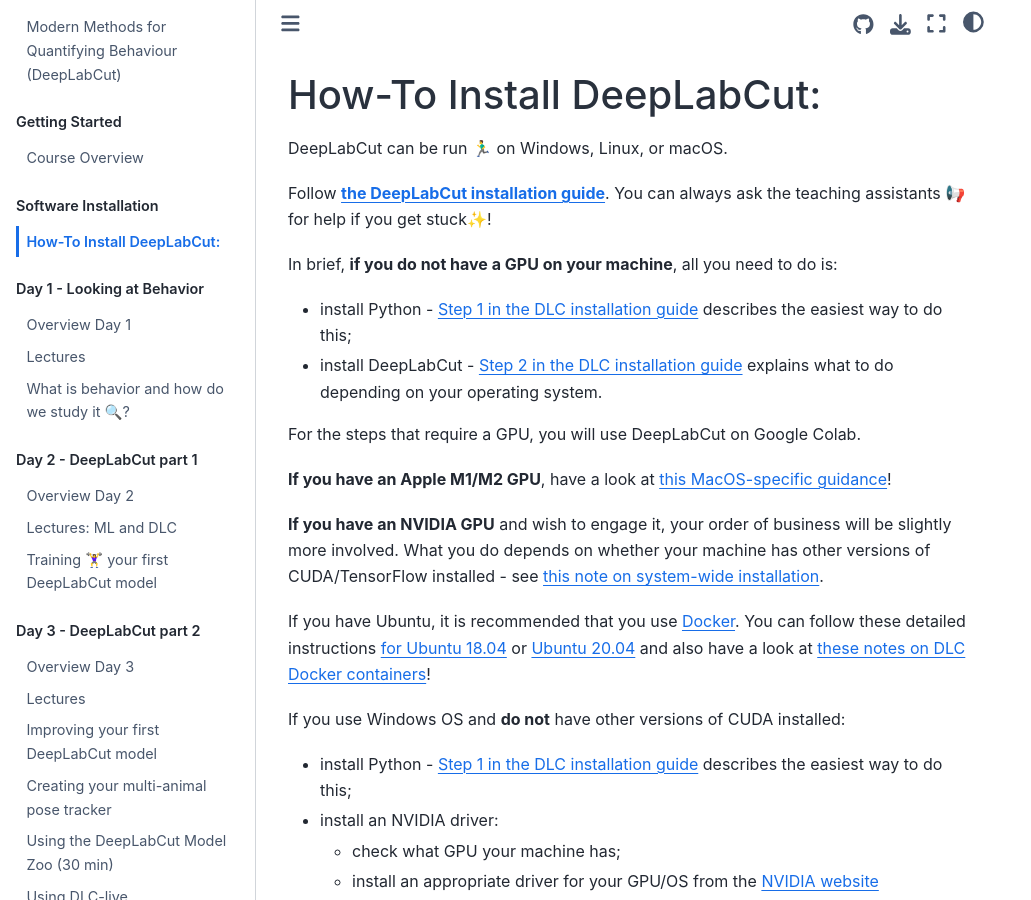
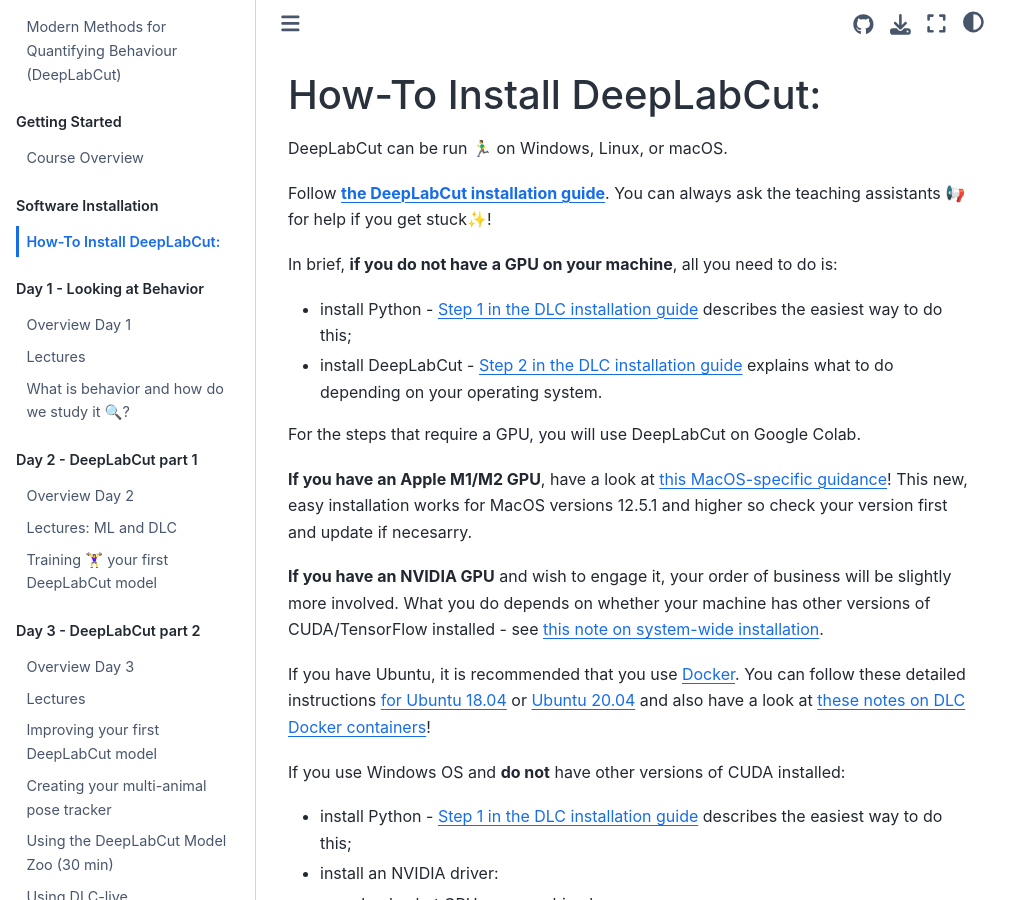
Before and after one commit to AlexEMG/DLC-Cajal-Course, a Jupyter Book: the page built from content/installation.md, in a window 1280 px wide and 900 px high. Shown: the whole window, without its empty margins (0-1031 px from the left). Built offline with Jupyter Book 1.0.4 settings and Sphinx 7.4.7 and the Sphinx Book theme 1.1.4, drawn with Linux system fonts in a browser that asks for light colours.

Commit message:
Update installation.md
Clarification for MacOS version on M1/2 machines for new installation procedure

```diff
--- a/content/installation.md
+++ b/content/installation.md
@@ -11,7 +11,7 @@ In brief, **if you do not have a GPU on your machine**, all you need to do is:
 
 For the steps that require a GPU, you will use DeepLabCut on Google Colab.
 
-**If you have an Apple M1/M2 GPU**, have a look at <a href="https://github.com/DeepLabCut/DeepLabCut/blob/master/docs/installation.md#install-anaconda-or-use-miniconda3-ideal-for-macos-users" target="_blank">this MacOS-specific guidance</a>!
+**If you have an Apple M1/M2 GPU**, have a look at <a href="https://github.com/DeepLabCut/DeepLabCut/blob/master/docs/installation.md#install-anaconda-or-use-miniconda3-ideal-for-macos-users" target="_blank">this MacOS-specific guidance</a>! This new, easy installation works for MacOS versions 12.5.1 and higher so check your version first and update if necesarry.
 
 **If you have an NVIDIA GPU** and wish to engage it, your order of business will be slightly more involved. What you do depends on whether your machine has other versions of CUDA/TensorFlow installed - see <a href="https://deeplabcut.github.io/DeepLabCut/docs/installation.html#system-wide-considerations" target="_blank">this note on system-wide installation</a>.
 
```
